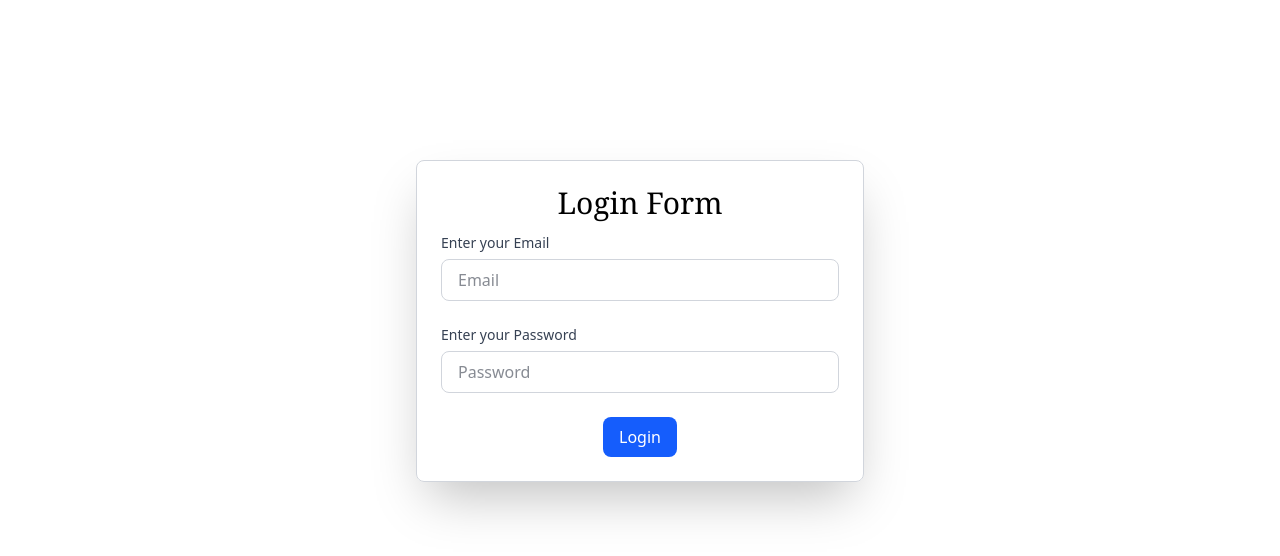
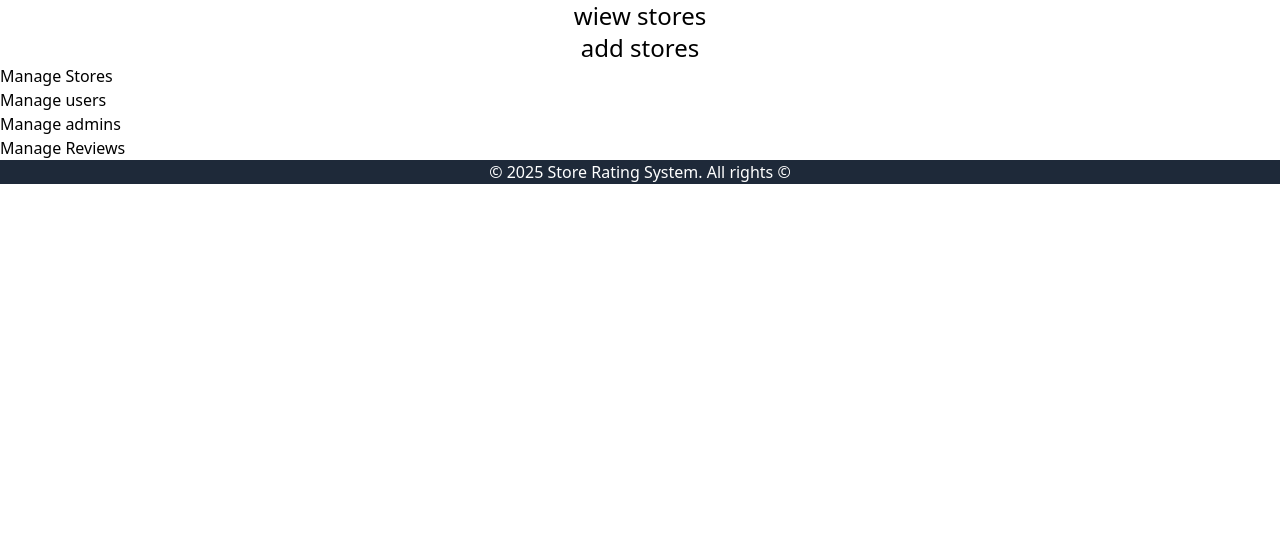
Before and after one commit to farzam313/Store-Rating-ClientSide, a React (Vite) app: page /admin-dashboard in a window 1280 px wide. Before the commit this address led to /login. Shown: the top 556 px of the page. Built offline with nearby package versions, Linux system fonts and the light colour scheme; sample sign-in values are in the browser's storage.

Commit message:
Layout components added.

```diff
--- a/src/App.jsx
+++ b/src/App.jsx
@@ -6,6 +6,8 @@ import { Toaster } from "react-hot-toast";
 import SignUp from "./pages/auth/SignUp";
 import UserDashboard from "./pages/user/userDashboard";
 import ProtectedRoute from "./routes/protectedRoutes";
+import AdminDashboard from "./pages/auth/adminDashboard";
+import Footer from "./layout/Footer";
 
 function App() {
   return (
@@ -17,6 +19,7 @@ function App() {
         <Route element={<ProtectedRoute />}>
           <Route path="/dashboard" element={<Dashboard />} />
           <Route path="/user-dashboard" element={<UserDashboard />} />
+          <Route path="/admin-dashboard" element={<AdminDashboard />} />
         </Route>
         <Route path="/" element={<Home />} />
         <Route path="/login" element={<Login />} />
@@ -24,6 +27,8 @@ function App() {
 
         <Route path="*" element={<Navigate to="/login" replace />} />
       </Routes>
+
+      <Footer />
     </BrowserRouter>
   );
 }
--- /dev/null
+++ b/src/components/common/Card.jsx
@@ -0,0 +1,9 @@
+import React from "react";
+
+const Card = () => {
+  return (
+    <div className="border-2 border-green-500 w-96 h-48 rounded-lg shadow-lg"></div>
+  );
+};
+
+export default Card;
--- a/src/components/common/Input.jsx
+++ b/src/components/common/Input.jsx
@@ -1,4 +1,3 @@
-// src/components/Input.jsx
 function Input({
   type = "text",
   placeholder = "",
--- a/src/contexts/authContext.jsx
+++ b/src/contexts/authContext.jsx
@@ -5,9 +5,6 @@ const AuthContext = createContext();
 export const useAuth = () => useContext(AuthContext);
 
 export const AuthProvider = ({ children }) => {
-  // Initialize auth state synchronously from localStorage so a page refresh
-  // doesn't briefly render as unauthenticated (which would cause an unwanted
-  // redirect to /login before the stored token is read).
   const [token, setToken] = useState(() => localStorage.getItem("token"));
   const [isLoggedIn, setIsLoggedIn] = useState(
     () => !!localStorage.getItem("token")
--- /dev/null
+++ b/src/layout/Footer.jsx
@@ -0,0 +1,16 @@
+import React from "react";
+
+const Footer = () => {
+  return (
+    <div className="w-full mb-0 p-0 ">
+      <footer className="bg-gray-800 text-white  w-full text-center">
+        <p>
+          &copy; {new Date().getFullYear()} Store Rating System. All rights
+          &copy;
+        </p>
+      </footer>
+    </div>
+  );
+};
+
+export default Footer;
--- /dev/null
+++ b/src/layout/Header.jsx
@@ -0,0 +1,13 @@
+import React from "react";
+
+const Header = () => {
+  return (
+    <div>
+      <header className="bg-gray-800 text-white py-4 w-full text-center">
+        <h1 className="text-3xl font-bold">Store Rating System</h1>
+      </header>
+    </div>
+  );
+};
+
+export default Header;
--- a/src/pages/Dashboard.jsx
+++ b/src/pages/Dashboard.jsx
@@ -1,8 +1,9 @@
 import Button from "../components/common/Button";
 import { useNavigate } from "react-router-dom";
 import { logout } from "../contexts/authContext";
-import { use } from "react";
+import Card from "../components/common/Card";
 // import { useNavigate } from "react-router";
+import Footer from "../layout/Footer";
 
 const Dashboard = () => {
   const navigate = useNavigate();
@@ -12,10 +13,11 @@ const Dashboard = () => {
   };
   return (
     <>
-      <div className="flex-center h-screen">
+      <div className="flex-center h-screen flex-col">
         <h1 className="text-2xl">Welcome to Dashboard</h1>
         <br />
-        <div>
+        <div className="flex-center flex-col h-50 ">
+          <Card />
           <Button
             onClick={handleLogout}
             className="m-4 bg-red-600 text-black px-4 rounded"
--- a/src/pages/auth/SignUp.jsx
+++ b/src/pages/auth/SignUp.jsx
@@ -102,7 +102,7 @@ const SignUp = () => {
         onClick={handleSignUp}
         disabled={isLoading}
       >
-        {isLoading ? "Logging in..." : "Login"}
+        {isLoading ? "Submiting..." : "Submit"}
       </Button>
     </div>
   );
--- /dev/null
+++ b/src/pages/auth/adminDashboard.jsx
@@ -0,0 +1,19 @@
+const AdminDashboard = () => {
+  return (
+    <div>
+      <div className="flex-col flex-center text-2xl font-sans">
+        <p>wiew stores</p>
+        <p>add stores</p>
+      </div>
+      <div>
+        <p>Manage Stores</p>
+        <p> Manage users</p>
+        <p> Manage admins </p>
+        <p> Manage Reviews </p>
+        <p> </p>
+      </div>
+    </div>
+  );
+};
+
+export default AdminDashboard;
--- a/src/pages/user/userDashboard.jsx
+++ b/src/pages/user/userDashboard.jsx
@@ -1,9 +1,11 @@
 const UserDashboard = () => {
   return (
-    <div>
-      <h1 className="text-2xl flex-center h-screen">
-        Welcome to User Dashboard
-      </h1>
+    <div className="flex-center flex-col">
+      <h1 className="text-2xl font-bold my-4">Welcome to User Dashboard</h1>
+      <p> Search Store</p>
+      <p> rate stores...</p>
+      <p> given reviews...</p>
+      <p> view profile...</p>
     </div>
   );
 };
```
